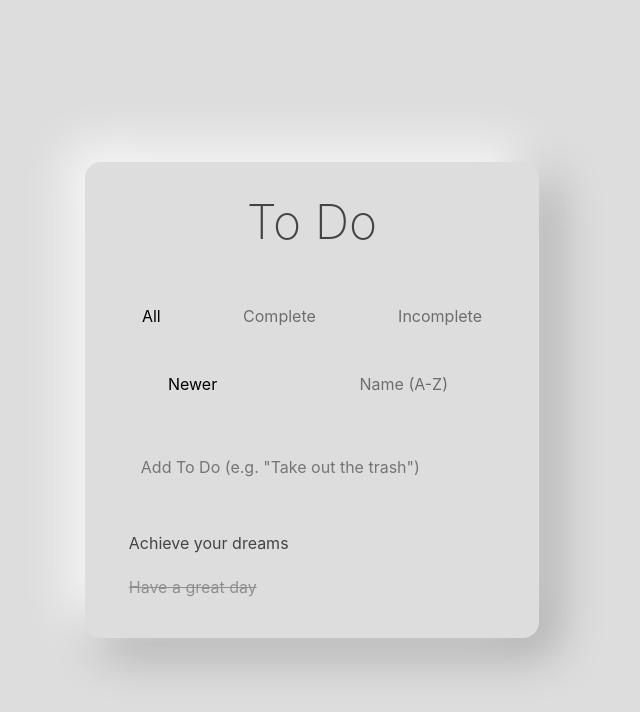
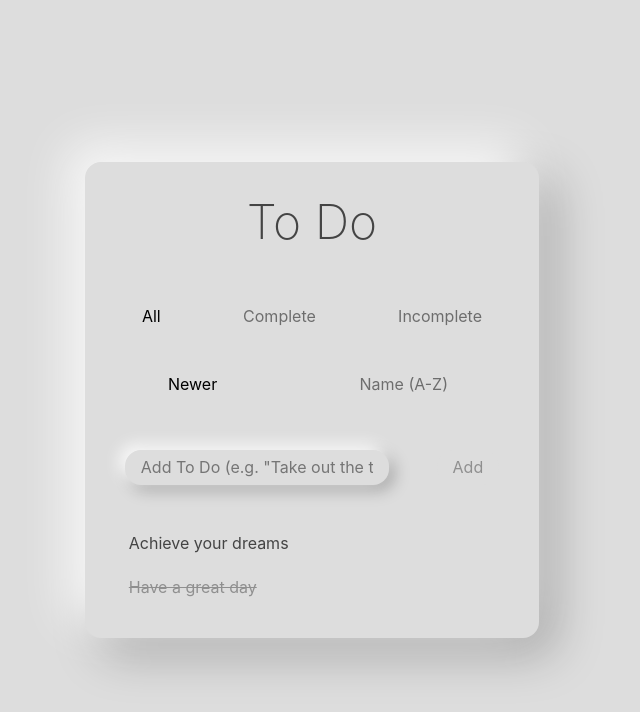
Before and after one commit to Skylarity/react-todo, a React (Create React App) app: page / in a window 1280 px wide. Shown: the top 712 px of the page, without its empty margins (328-968 px from the left). Built offline with nearby package versions, Linux system fonts and the light colour scheme.

Commit message:
Add "Add" button

```diff
--- a/src/components/AddToDo/index.scss
+++ b/src/components/AddToDo/index.scss
@@ -1,7 +1,13 @@
 @import "../../scss/partials/variables";
+
+.add-todo-container {
+	display: flex;
+	align-items: center;
 
 	.add-todo {
 		@include neumorph(0);
+
+		flex: 1;
 
 		box-sizing: border-box;
 
@@ -20,3 +26,24 @@
 			outline: none;
 		}
 	}
+
+	.add-btn {
+		@include neumorph(0);
+
+		margin: $spacing-xl $spacing-lg;
+		padding: $spacing-sm $spacing-md;
+
+		color: $color-text;
+
+		opacity: $opacity-inactive;
+		cursor: pointer;
+
+		transition: opacity $transition-short, box-shadow $transition-short;
+
+		&.active {
+			@include neumorph(1rem);
+
+			opacity: 1;
+		}
+	}
+}
--- a/src/components/AddToDo/index.tsx
+++ b/src/components/AddToDo/index.tsx
@@ -1,4 +1,4 @@
-import React from "react";
+import React, {createRef, RefObject} from "react";
 
 import "./index.scss";
 
@@ -21,6 +21,8 @@ class AddToDo extends React.Component<AddToDoProps, AddToDoState> {
 		"Give the dog some belly rubs"
 	];
 
+	addToDoEl: RefObject<HTMLInputElement>;
+
 	constructor(props: AddToDoProps) {
 		super(props);
 
@@ -28,16 +30,15 @@ class AddToDo extends React.Component<AddToDoProps, AddToDoState> {
 			todoName: "",
 			placeholderIndex: 0
 		};
+
+		this.addToDoEl = createRef();
 	}
 
 	componentDidMount() {
 		this.refreshPlaceholder();
 	}
 
-	addToDo = (e: React.KeyboardEvent<HTMLInputElement>) => {
-		if (e.keyCode === KeyCodes.Enter) {
-			e.preventDefault();
-
+	addToDo = () => {
 		this.props.addToDo(new Item(this.state.todoName));
 
 		this.setState({
@@ -45,6 +46,14 @@ class AddToDo extends React.Component<AddToDoProps, AddToDoState> {
 		});
 
 		this.refreshPlaceholder();
+		this.addToDoEl.current?.focus();
+	};
+
+	addToDoOnEnter = (e: React.KeyboardEvent<HTMLInputElement>) => {
+		if (e.keyCode === KeyCodes.Enter) {
+			e.preventDefault();
+
+			this.addToDo();
 		}
 	};
 
@@ -64,18 +73,32 @@ class AddToDo extends React.Component<AddToDoProps, AddToDoState> {
 
 	render() {
 		return (
+			<div className="add-todo-container">
+				<label htmlFor="add-todo" className="sr-only">
+					Add a To Do
+				</label>
 				<input
+					ref={this.addToDoEl}
 					className="add-todo pill"
 					type="text"
 					name="add-todo"
-				id="addTodo"
+					id="addToDo"
 					placeholder={`Add To Do (e.g. "${
 						this.placeholders[this.state.placeholderIndex]
 					}")`}
 					value={this.state.todoName}
 					onChange={this.handleTodoNameChange}
-				onKeyDown={this.addToDo}
+					onKeyDown={this.addToDoOnEnter}
+					autoFocus
 				/>
+				<button
+					className={`reset-btn-style add-btn ${this.state.todoName
+						.length > 0 && "active"}`}
+					onClick={this.addToDo}
+				>
+					Add
+				</button>
+			</div>
 		);
 	}
 }
--- a/src/components/ToDoList/slice.ts
+++ b/src/components/ToDoList/slice.ts
@@ -24,7 +24,9 @@ export const slice = createSlice({
 	reducers: {
 		addToDo: (state: ToDoListState, toDoAction: PayloadAction<Item>) => {
 			// Add the To Do
-			state.toDos.push(toDoAction.payload);
+			if (toDoAction.payload.label.length > 0) {
+				state.toDos.push(toDoAction.payload);
+			}
 		},
 		removeToDo: (state: ToDoListState, idAction: PayloadAction<string>) => {
 			// Get the index of the To Do
--- a/src/index.scss
+++ b/src/index.scss
@@ -16,6 +16,18 @@ body {
 	}
 
 	// ***** UTILITY ***** //
+	.sr-only {
+		// Borrowed from: https://stackoverflow.com/a/19758620/2651657
+		position: absolute;
+		width: 1px;
+		height: 1px;
+		padding: 0;
+		margin: -1px;
+		overflow: hidden;
+		clip: rect(0, 0, 0, 0);
+		border: 0;
+	}
+
 	.pill {
 		border-radius: 999px;
 	}
```
Lines whose indentation alone changed are shown as unchanged.
